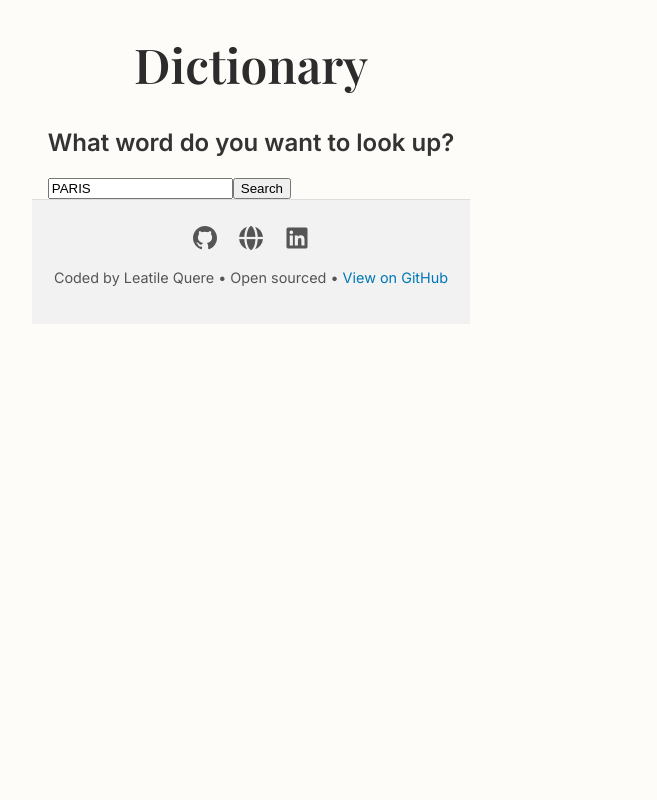
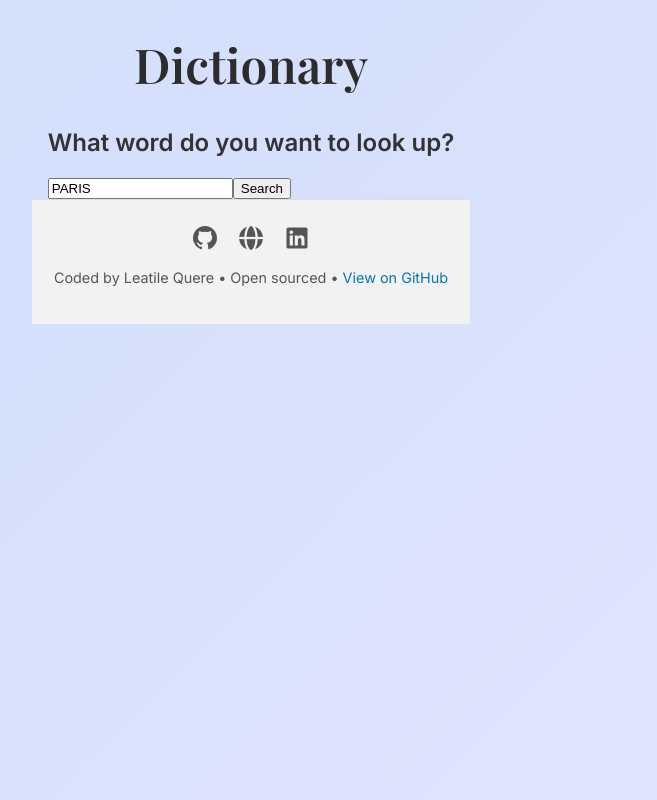
Before and after one commit to 2leatileQuere/dictionary-project2025, a React (Create React App) app: page / in a window 1280 px wide. Shown: the whole page, without its empty margins (389-1046 px from the left). Built offline with nearby package versions, Linux system fonts and the light colour scheme; no server answers.

Commit message:
added animinated background

```diff
--- a/src/App.css
+++ b/src/App.css
@@ -5,7 +5,9 @@ body {
   height: 100%;
   margin: 0;
   font-family: "Inter", sans-serif;
-  background-color: #fefcf9;
+  background: linear-gradient(-45deg, #f5eaff, #d4e0fc, #e4f2f1, #fbeaff);
+  background-size: 400% 400%;
+  animation: gradientFlow 15s ease infinite;
   color: #333;
 }
 
@@ -28,14 +30,12 @@ main {
   color: #2c2c2c;
 }
 
-/* Optional: Center container content and keep layout clean */
 .container {
   max-width: 800px;
   margin: 0 auto;
   padding: 0 1rem;
 }
 
-/* Footer styles */
 .App-footer {
   text-align: center;
   padding: 1.5rem 1rem;
@@ -68,3 +68,15 @@ main {
 .footer-text a:hover {
   text-decoration: underline;
 }
+
+@keyframes gradientFlow {
+  0% {
+    background-position: 0% 50%;
+  }
+  50% {
+    background-position: 100% 50%;
+  }
+  100% {
+    background-position: 0% 50%;
+  }
+}
```
